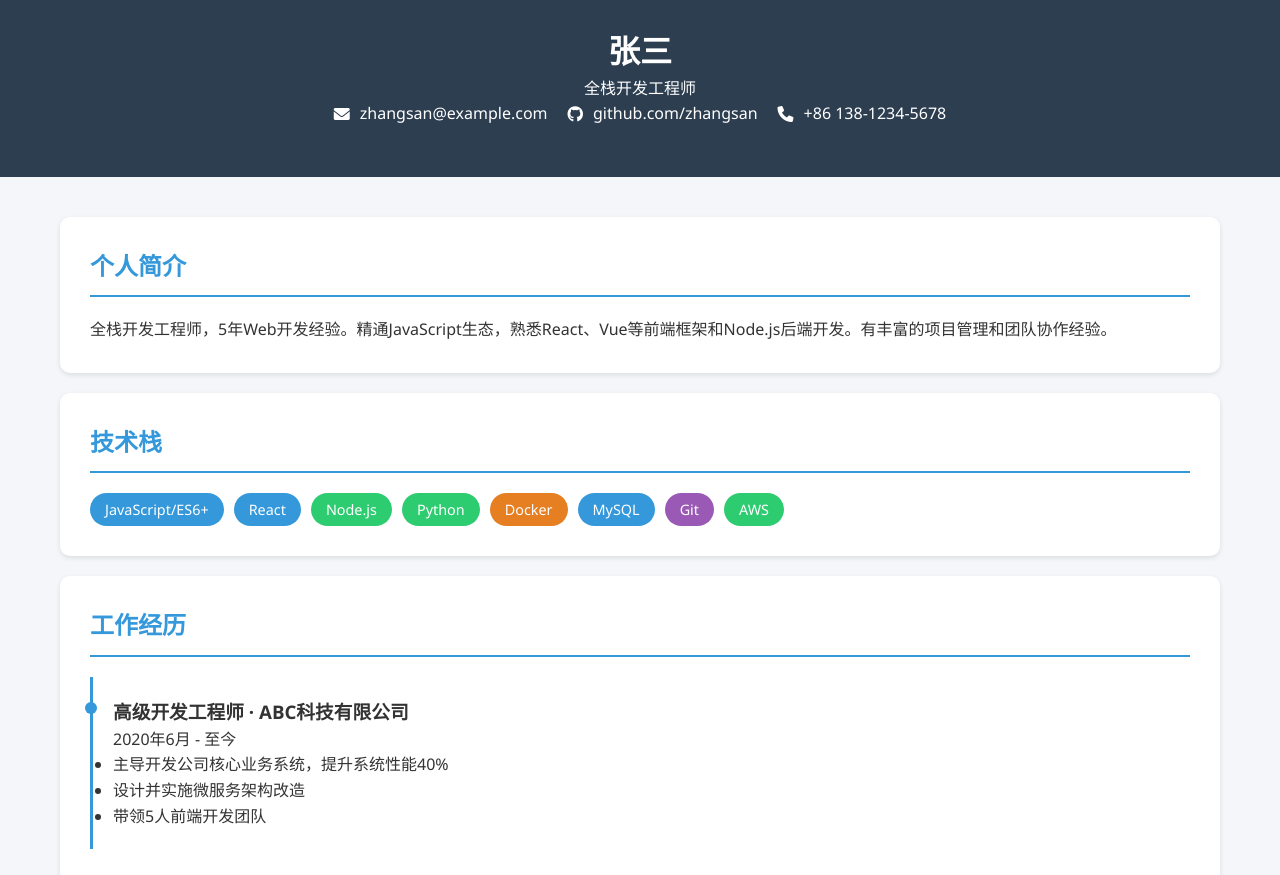
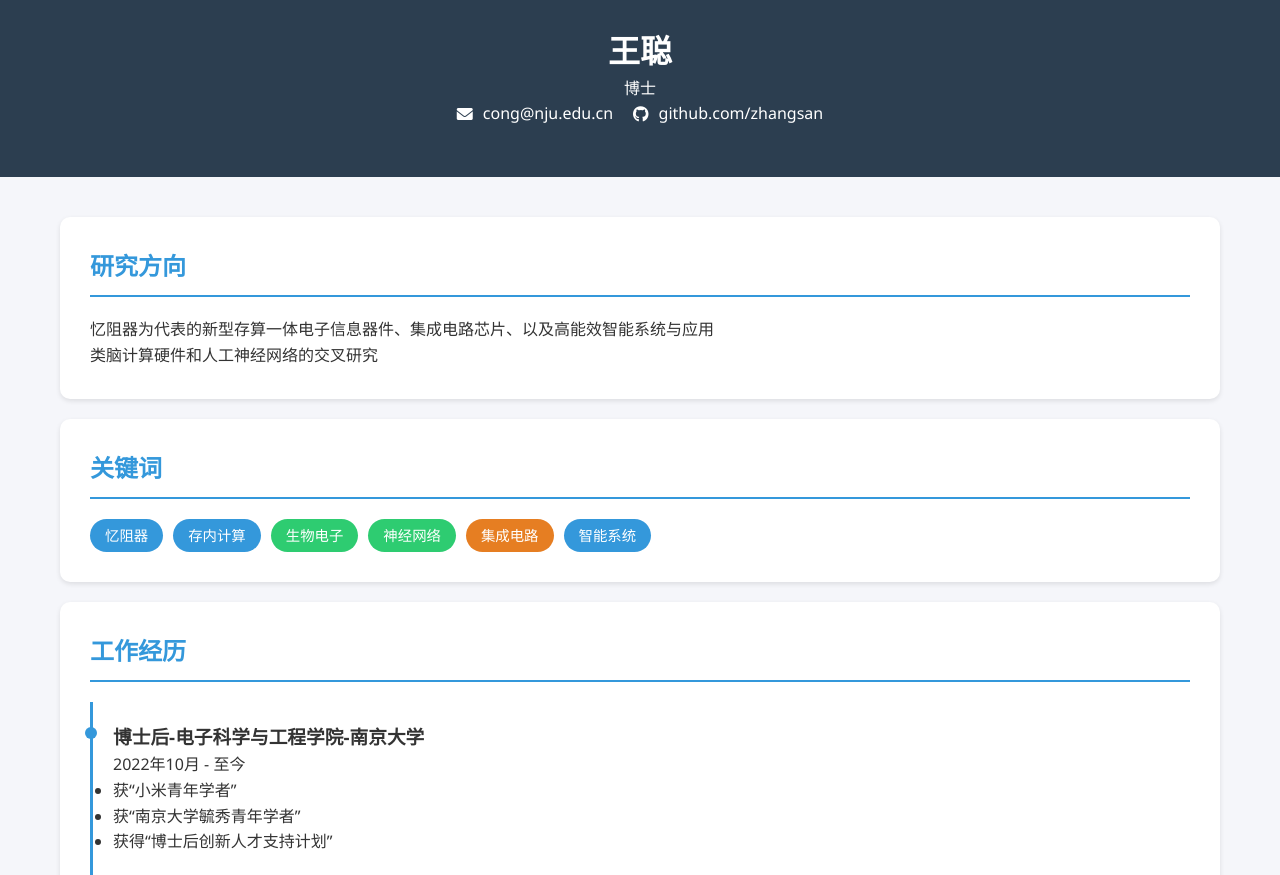
Before and after one commit to CongNJU/CongNJU.github.io, a plain HTML site: page index.html in a window 1280 px wide. Shown: the part 203-1078 px from the top of the page. Drawn offline with Linux system fonts and the light colour scheme.

Commit message:
Update index.html

```diff
--- a/index.html
+++ b/index.html
@@ -3,7 +3,7 @@
 <head>
     <meta charset="UTF-8">
     <meta name="viewport" content="width=device-width, initial-scale=1.0">
-    <title>张三 - 个人简历</title>
+    <title>王聪</title>
     <link rel="stylesheet" href="https://cdnjs.cloudflare.com/ajax/libs/font-awesome/6.0.0/css/all.min.css">
     <style>
         :root {
@@ -125,42 +125,37 @@
 </head>
 <body>
     <header>
-        <img src="your-avatar.jpg" alt="张三" class="avatar">
-        <h1>张三</h1>
-        <p>全栈开发工程师</p>
+        <img src="your-avatar.jpg" alt="王聪" class="avatar">
+        <h1>王聪</h1>
+        <p>博士</p>
         <div class="contact-info mt-20">
             <div class="contact-item">
                 <i class="fas fa-envelope"></i>
-                zhangsan@example.com
+                cong@nju.edu.cn
             </div>
             <div class="contact-item">
                 <i class="fab fa-github"></i>
                 github.com/zhangsan
-            </div>
-            <div class="contact-item">
-                <i class="fas fa-phone"></i>
-                +86 138-1234-5678
             </div>
         </div>
     </header>
 
     <div class="container">
         <section>
-            <h2>个人简介</h2>
-            <p>全栈开发工程师，5年Web开发经验。精通JavaScript生态，熟悉React、Vue等前端框架和Node.js后端开发。有丰富的项目管理和团队协作经验。</p>
+            <h2>研究方向</h2>
+            <p>忆阻器为代表的新型存算一体电子信息器件、集成电路芯片、以及高能效智能系统与应用</p>
+            <p>类脑计算硬件和人工神经网络的交叉研究</p>
         </section>
 
         <section>
-            <h2>技术栈</h2>
+            <h2>关键词</h2>
             <div class="skills">
-                <span class="skill-tag">JavaScript/ES6+</span>
-                <span class="skill-tag">React</span>
-                <span class="skill-tag">Node.js</span>
-                <span class="skill-tag">Python</span>
-                <span class="skill-tag">Docker</span>
-                <span class="skill-tag">MySQL</span>
-                <span class="skill-tag">Git</span>
-                <span class="skill-tag">AWS</span>
+                <span class="skill-tag">忆阻器</span>
+                <span class="skill-tag">存内计算</span>
+                <span class="skill-tag">生物电子</span>
+                <span class="skill-tag">神经网络</span>
+                <span class="skill-tag">集成电路</span>
+                <span class="skill-tag">智能系统</span>
             </div>
         </section>
 
@@ -168,15 +163,17 @@
             <h2>工作经历</h2>
             <div class="timeline">
                 <div class="timeline-item">
-                    <h3>高级开发工程师 · ABC科技有限公司</h3>
-                    <p class="text-muted">2020年6月 - 至今</p>
+                    <h3>博士后-电子科学与工程学院-南京大学</h3>
+                    <p class="text-muted">2022年10月 - 至今</p>
                     <ul>
-                        <li>主导开发公司核心业务系统，提升系统性能40%</li>
-                        <li>设计并实施微服务架构改造</li>
-                        <li>带领5人前端开发团队</li>
+                        <li>获“小米青年学者”</li>
+                        <li>获“南京大学毓秀青年学者”</li>
+                        <li>获得“博士后创新人才支持计划”</li>
                     </ul>
                 </div>
-                <!-- 更多经历... -->
+
+
+
             </div>
         </section>
     </div>
```
